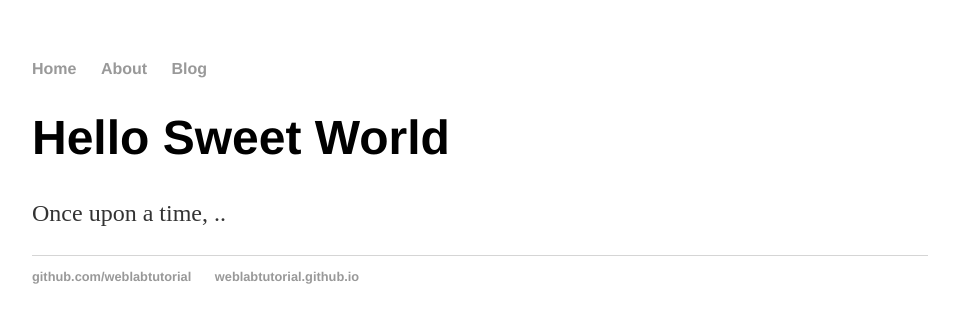
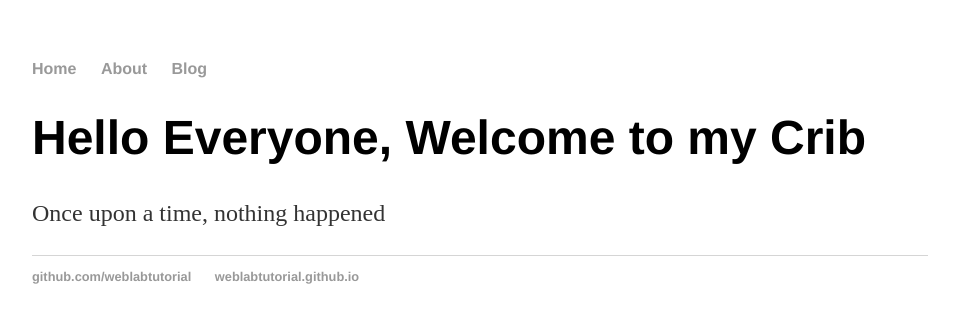
Before and after one commit to AsharEjaz/AsharEjaz.github.io, a Jekyll site: the page built from index.html, in a window 1280 px wide. Shown: the top 323 px of the page, without its empty margins (160-1119 px from the left). Built offline with Jekyll 4.4.1, drawn with Linux system fonts in a browser that asks for light colours.

Commit message:
Update index.html

```diff
--- a/index.html
+++ b/index.html
@@ -3,6 +3,6 @@ layout: default
 title: Web Programming
 ---
 <div class="blurb">
-<h1>Hello Sweet World</h1>
-<p>Once upon a time, ..</p>
+<h1>Hello Everyone, Welcome to my Crib</h1>
+<p>Once upon a time, nothing happened</p>
 </div>
```
